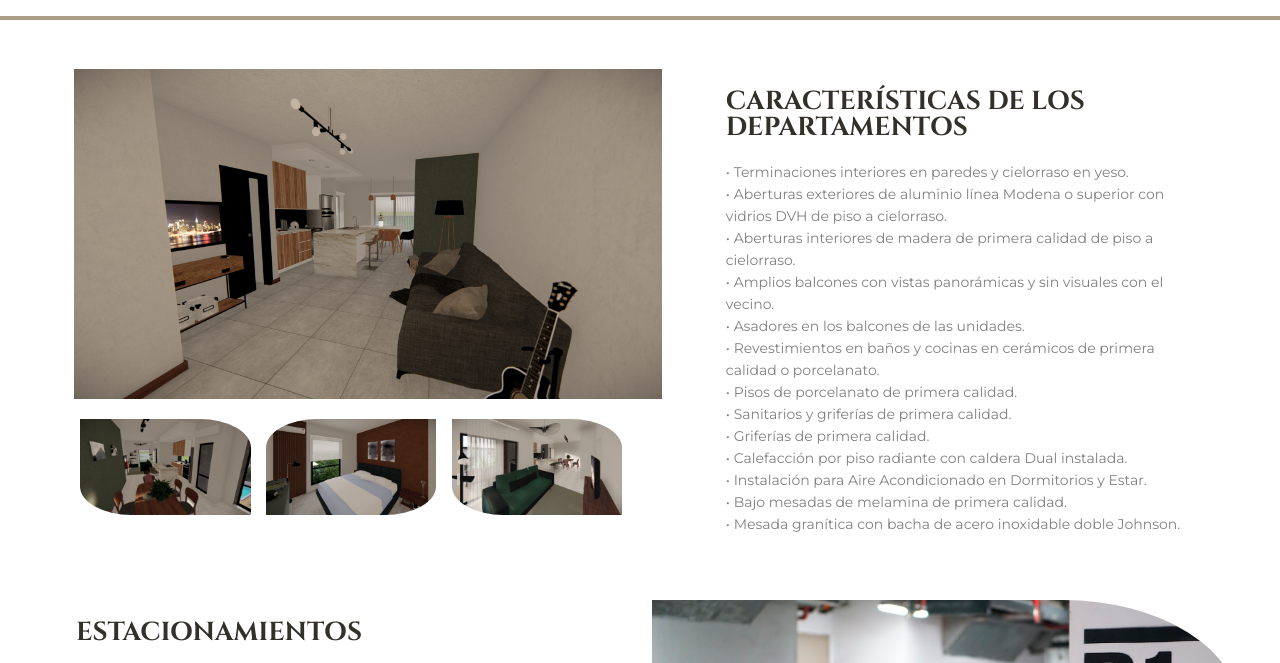
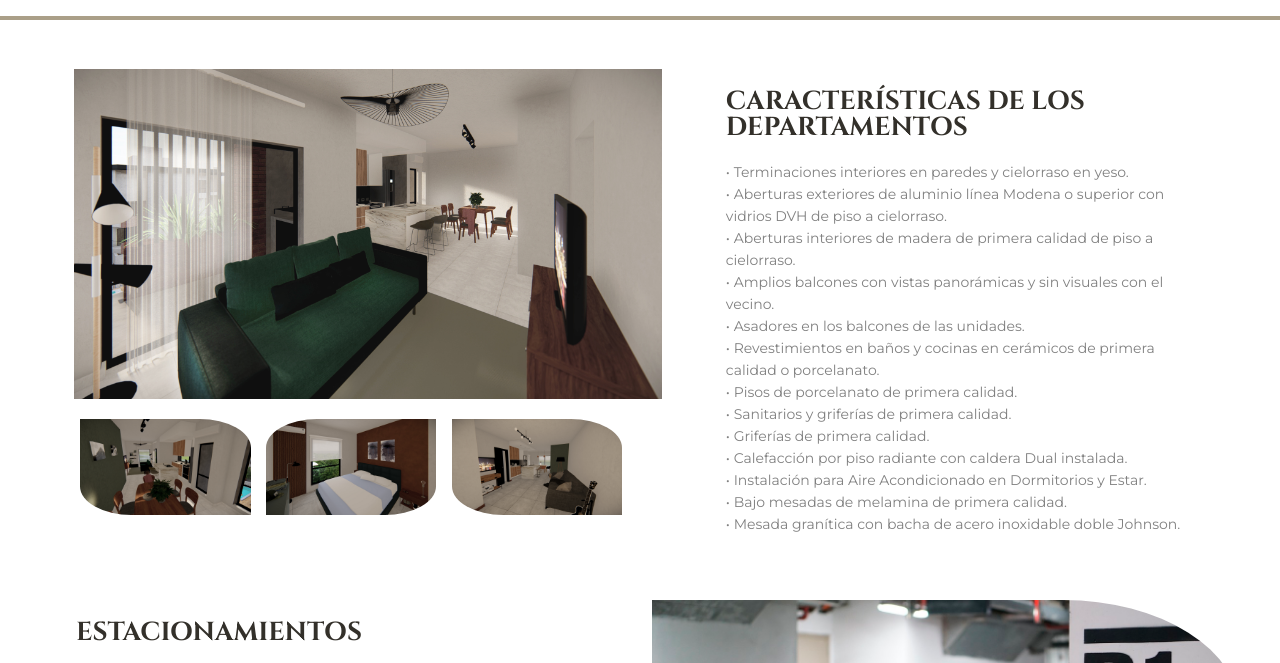
Before and after one commit to whitex45/whitex45.github.io, a plain HTML site: page caracteristicas/index.html in a window 1280 px wide. Shown: the part 82-745 px from the top of the page. Drawn offline with nearby package versions, Linux system fonts and the light colour scheme.

Commit message:
Update index.html

```diff
--- a/caracteristicas/index.html
+++ b/caracteristicas/index.html
@@ -433,8 +433,8 @@ height="0" width="0" style="display:none;visibility:hidden"></iframe></noscript>
 
 
 					<div style="width:100%; display:inline-block; margin:0 auto; text-align:center;">
-					<a href="/images/DPTO D.jpg"  data-fancybox="gallery">
-					<img src="/images/DPTO D.jpg" data-src="/images/DPTO D.jpg" title="" alt="" style="width:100%; max-width:700px;  border-radius:30% 0% 30% 0%; border-radius:0;" />
+					<a href="/images/Interior DPTO Aed.jpg"  data-fancybox="gallery">
+					<img src="/images/Interior DPTO Aed.jpg" data-src="/images/Interior DPTO Aed.jpg" title="" alt="" style="width:100%; max-width:700px;  border-radius:30% 0% 30% 0%; border-radius:0;" />
 					</a>
 
 					</div>
@@ -451,8 +451,8 @@ height="0" width="0" style="display:none;visibility:hidden"></iframe></noscript>
 						</a>
 						</li>
 						<li class="gallery-thumbs-ataraxia">
-						<a href="/images/Interior DPTO Aed.jpg" data-fancybox="gallery">
-						<img src="/images/Interior DPTO Aed.jpg" data-src="/images/Interior DPTO Aed.jpg" title="" alt="" style="width:100%; max-width:200px;  border-radius:0% 30% 0 30%;" />
+						<a href="/images/DPTO D.jpg" data-fancybox="gallery">
+						<img src="/images/DPTO D.jpg" data-src="/images/DPTO D.jpg" title="" alt="" style="width:100%; max-width:200px;  border-radius:0% 30% 0 30%;" />
 						</a>
 						</li>
 					</div>
```
